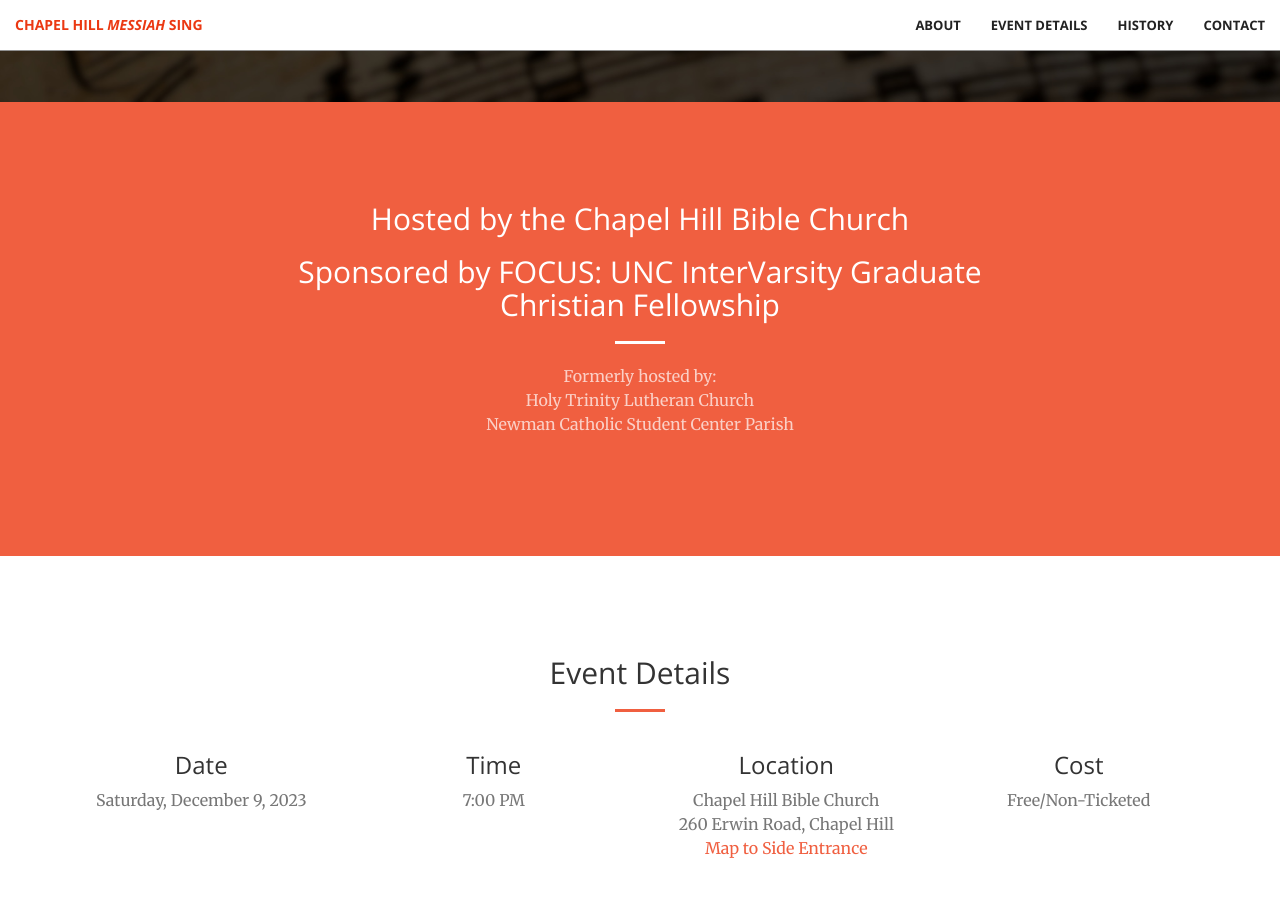
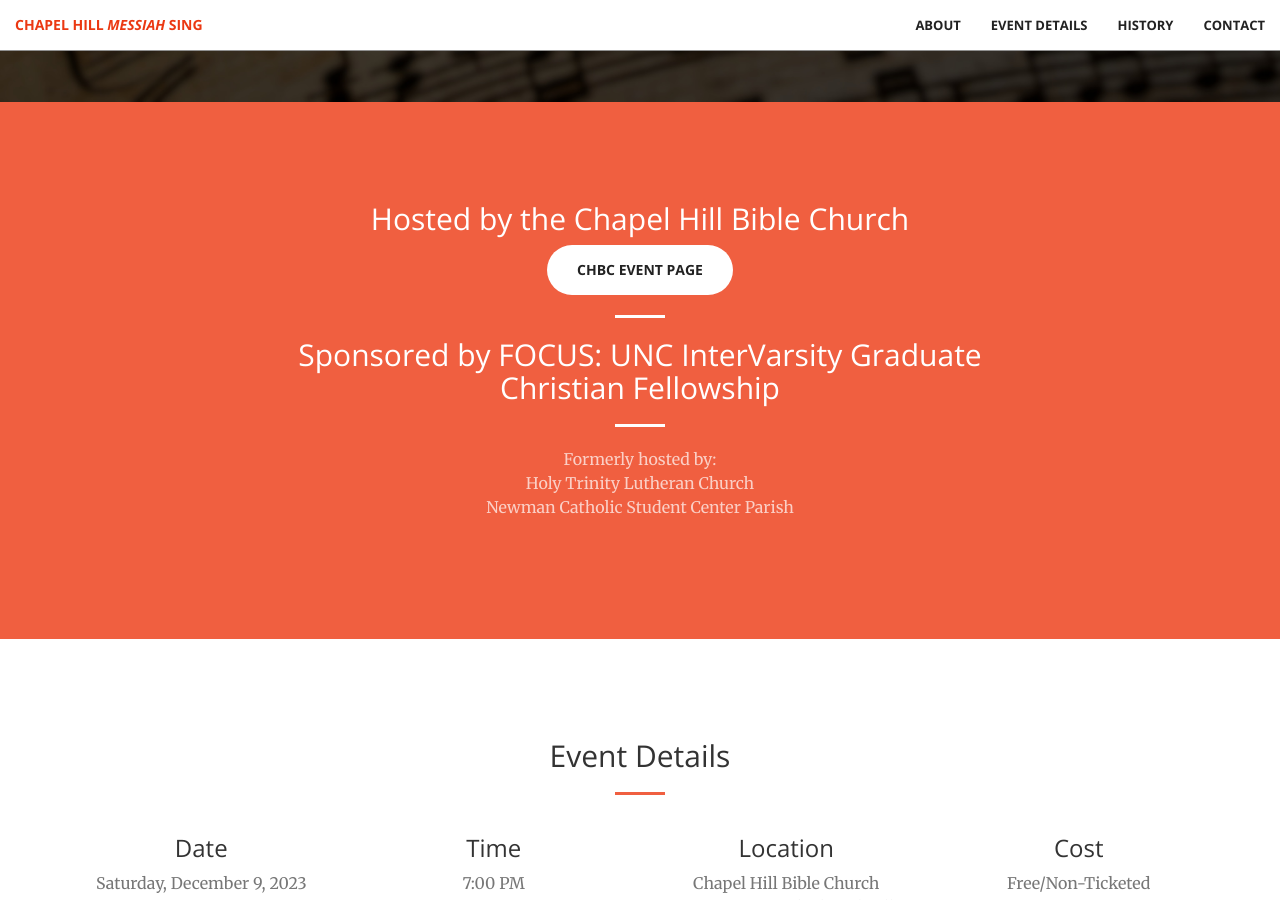
Before and after one commit to chapelhillmessiah/chapelhillmessiah.github.io, a Jekyll site: the page built from index-jekyll.html, in a window 1280 px wide and 900 px high, scrolled down 798 px. Built offline with Jekyll 4.4.1, drawn with Linux system fonts in a browser that asks for light colours.

Commit message:
[call-to-action.html] Button to CHBC event page

```diff
--- a/_includes/call-to-action.html
+++ b/_includes/call-to-action.html
@@ -3,6 +3,8 @@
         <div class="row">
             <div class="col-lg-8 col-lg-offset-2 text-center">
                 <h2 class="section-heading">Hosted by the Chapel Hill Bible Church</h2>
+                <a href="https://biblechurch.life/handels-messiah-open-sing" class="btn btn-default btn-xl">CHBC Event Page</a>
+                <hr class="light">
                 <h2>Sponsored by FOCUS: UNC InterVarsity Graduate Christian Fellowship</h2>
                 <hr class="light">
                 <p class="text-faded">
```
